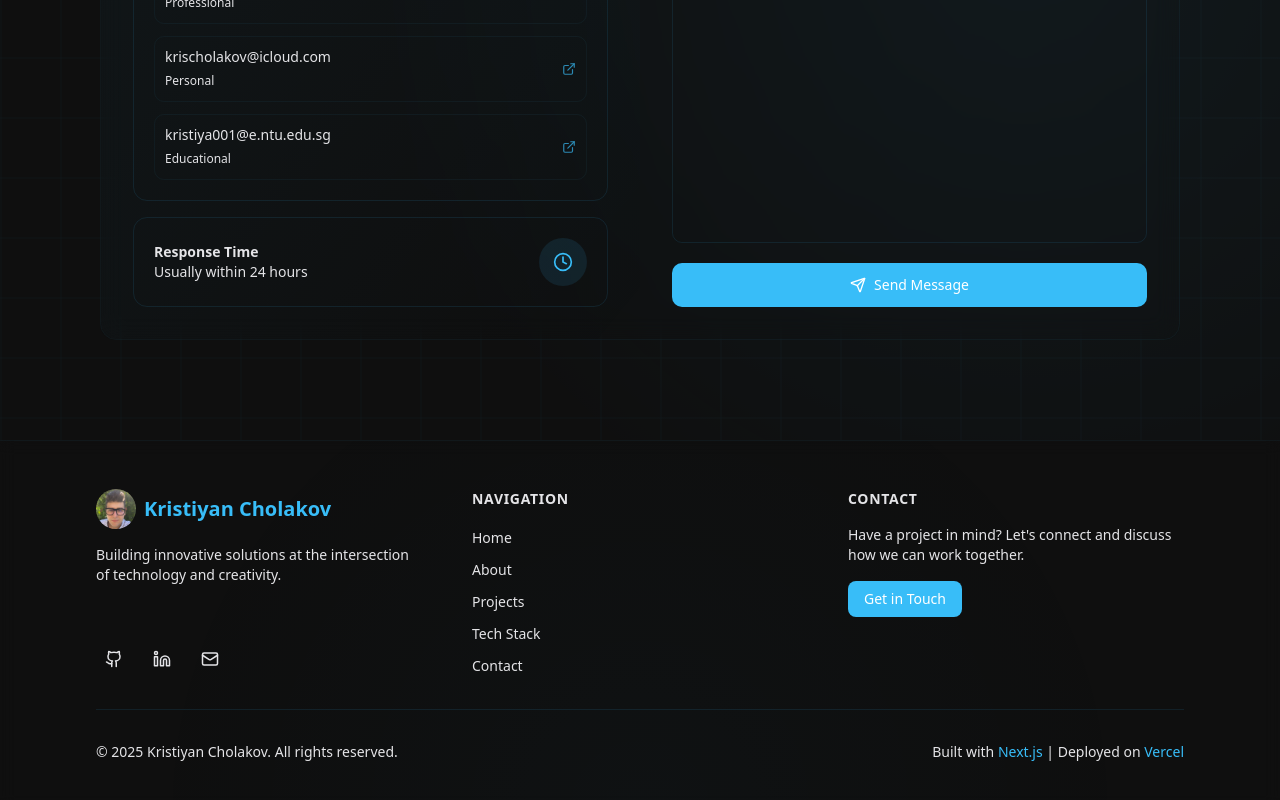
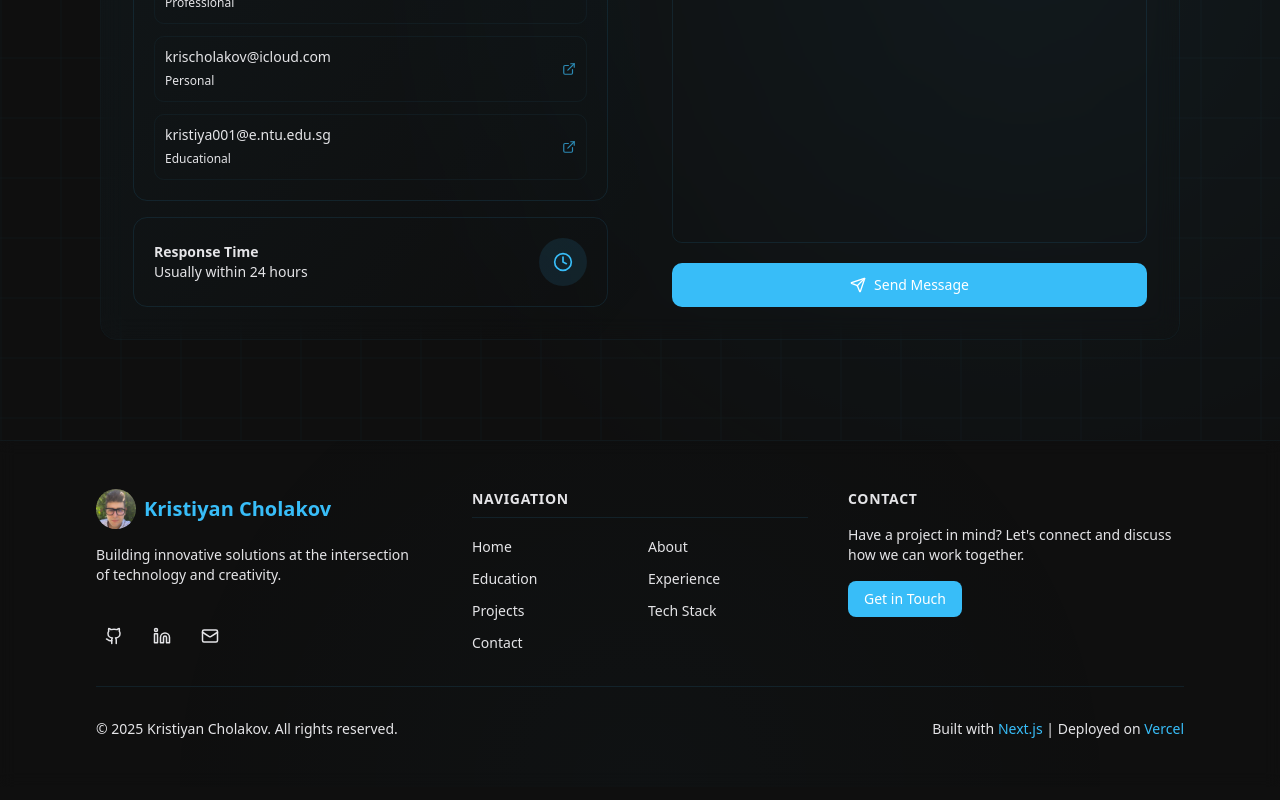
Before and after one commit to KristiyanCholakov/Portfolio-Website, a Next.js app: page / in a window 1280 px wide. Shown: the part 8526-9326 px from the top of the page. Built offline with nearby package versions, Linux system fonts and the light colour scheme.

Commit message:
refactor Footer component to add navigation links for Education and Experience sections

```diff
--- a/src/components/sections/Footer.tsx
+++ b/src/components/sections/Footer.tsx
@@ -25,6 +25,8 @@ export default function Footer() {
   const navLinks = [
     { name: 'Home', sectionId: 'top' },
     { name: 'About', sectionId: 'about' },
+    { name: 'Education', sectionId: 'education' },
+    { name: 'Experience', sectionId: 'experience' },
     { name: 'Projects', sectionId: 'projects' },
     { name: 'Tech Stack', sectionId: 'tech-stack' },
     { name: 'Contact', sectionId: 'contact' },
@@ -90,10 +92,11 @@ export default function Footer() {
             viewport={{ once: true }}
             transition={{ duration: 0.5, delay: 0.1 }}
           >
-            <h3 className="text-text-primary mb-4 text-sm font-semibold tracking-wider uppercase">
+            <h3 className="text-text-primary mb-2 text-sm font-semibold tracking-wider uppercase">
               Navigation
             </h3>
-            <ul className="space-y-2">
+            <hr className="border-accent/10 mb-4 border-t" />
+            <ul className="grid grid-cols-2 gap-x-4 gap-y-2">
               {navLinks.map((link) => (
                 <li key={link.name}>
                   <button
```
